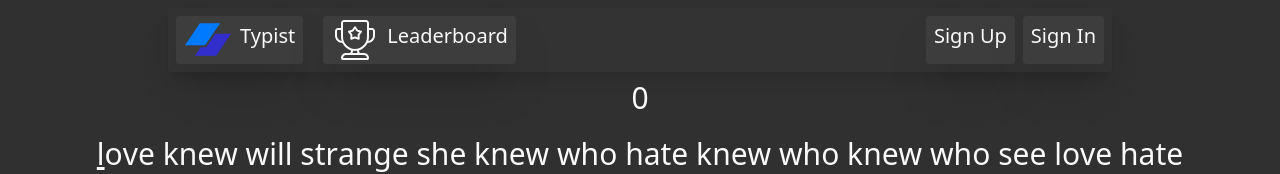
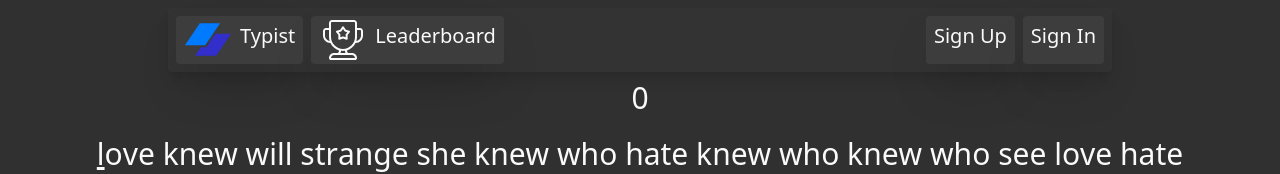
Before and after one commit to PalCoat/Typing, a SvelteKit app: page / in a window 1280 px wide. Shown: the top 174 px of the page. Built offline with nearby package versions, Linux system fonts and the light colour scheme.

Commit message:
Beat Isac

```diff
--- a/src/routes/+layout.svelte
+++ b/src/routes/+layout.svelte
@@ -10,7 +10,7 @@
 </script>
 
 <div class="w-3/4 flex flex-col mx-auto">
-    <div class="flex flex-row justify-start gap-5 shadow-lg m-2 p-2 rounded text-xl bg-skin-accent">
+    <div class="flex flex-row justify-start gap-2 shadow-lg m-2 p-2 rounded text-xl bg-skin-accent">
             <a class="flex flex-row gap-2 shadow-2xl px-2 rounded bg-skin-secondary_accent" href="/">
                 <Icon/>
                 <p class="align-middle leading-10">Typist</p>
@@ -26,10 +26,10 @@
                 </a>
             {:else}
             <div class="ml-auto flex flex-row gap-2">
-                <a class="flex flex-row gap-2  shadow-2xl px-2 rounded bg-skin-secondary_accent" href="/signup">
+                <a class="shadow-2xl px-2 rounded bg-skin-secondary_accent" href="/signup">
                     <p class="align-middle leading-10">Sign Up</p>
                 </a>
-                <a class="flex flex-row gap-2 ml-auto shadow-2xl px-2 rounded bg-skin-secondary_accent" href="/signin">
+                <a class="ml-auto shadow-2xl px-2 rounded bg-skin-secondary_accent" href="/signin">
                     <p class="align-middle leading-10">Sign In</p>
                 </a>
             </div>
--- a/src/routes/+page.svelte
+++ b/src/routes/+page.svelte
@@ -40,7 +40,7 @@
     }
 
     function WordsPerMinute() {
-        if (!startDate) return 0;
+        if (startDate == null) return 0;
         let length = Math.min(word.length, sentence.length);
         let placeholder = Math.round((((length * Accuracy()) / ((new Date().getTime() - startDate.getTime()) / 1000)) / 4.7) * 60);
         if (Number.isFinite(placeholder) && !Number.isNaN(placeholder)) {
```
Also changed, not shown: 1 other file (tests, documents, lock files or other folders).
